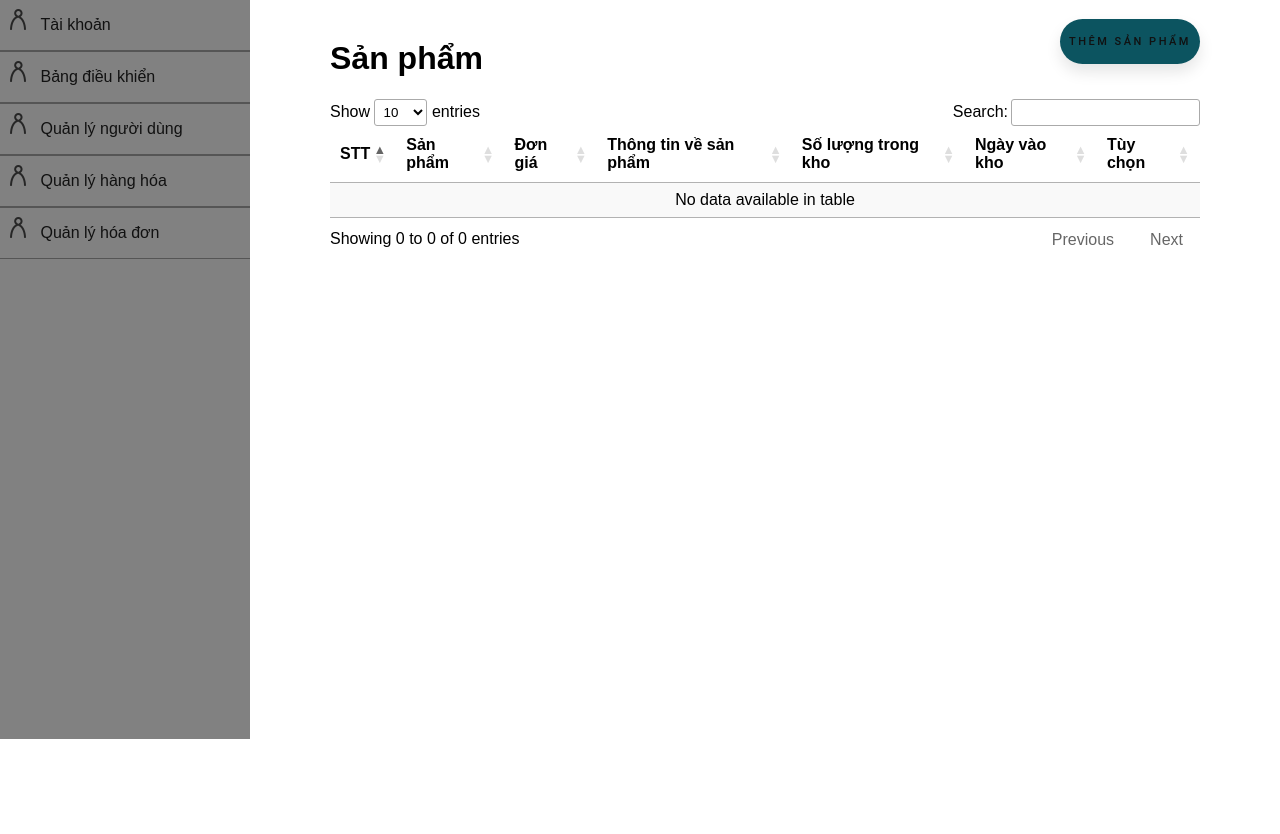
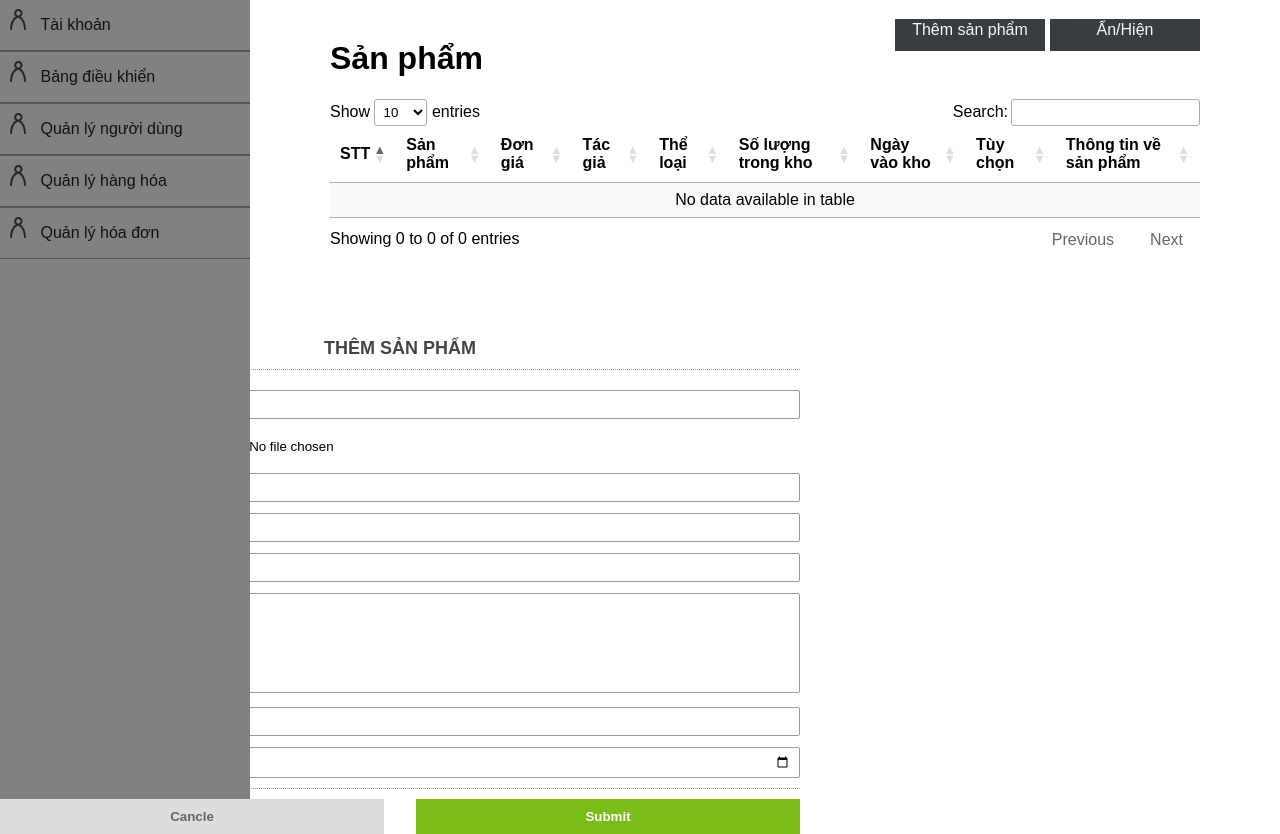
Before and after one commit to manhkun/database, a PHP site: page /public/view/admin/product-manage.php in a window 1280 px wide. Shown: the part 61-895 px from the top of the page. Before the commit the page ends 800 px from the top, so only its background shows below. Run offline with PHP 8.4, Linux system fonts and the light colour scheme; the visitor is signed in with stand-in values (Sample User, id 1); data that the repository does not hold is empty; some libraries are stand-ins or nearby versions.

Commit message:
13 commit
create use modal

```diff
--- a/controller/admin/product-manage.php
+++ b/controller/admin/product-manage.php
@@ -8,7 +8,8 @@ while ($row = mysqli_fetch_array($result)) {
                 <td>{$row['id']}</td>
                 <td><h4>{$row['name']}</h4><br><img width=100 height=100 style=\"object-fit: cover\" src=\"../../../img/products/{$row['image']}\"></td>
                 <td>{$row['price']}</td>
-                <td><b>Tác giả:</b> {$row['author']}<br><b>Thể loại:</b> {$row['category']}<br><b>Giới thiệu:</b> {$row['description']}</td>
+                <td>{$row['author']}</td>
+                <td>{$row['category']}</td>
                 <td>{$row['amount']}</td>
                 <td>{$row['dateModified']}</td>
                 <td >
@@ -16,6 +17,7 @@ while ($row = mysqli_fetch_array($result)) {
                     <button onclick='getData(this)' class=\"btn-edit\" data-id=\"{$row['id']}\" >Sửa</button>
                     <button class=\"btn-delete\" onclick=\"askDelete(this)\" data-id=\"{$row['id']}\"  >Xóa</button>
                 </td>
+                <td>{$row['description']}</td>
             </tr>
         ";
 }
--- a/public/css/admin/index.css
+++ b/public/css/admin/index.css
@@ -21,26 +21,23 @@ a:hover {
 button {
     width: 50px;
     height: 45px;
-    font-family: 'Roboto', sans-serif;
-    font-size: 11px;
-    text-transform: uppercase;
     letter-spacing: 2.5px;
     font-weight: 500;
-    color: #111;
-    background-color: #0c5460;
+    color: #fff;
+    background-color: #444;
     border: none;
-    border-radius: 45px;
-    box-shadow: 0px 8px 15px rgba(0, 0, 0, 0.1);
-    transition: all 0.3s ease 0s;
     cursor: pointer;
     outline: none;
+    margin: 5px;
 }
 
-button:hover {
-    background-color: #2EE59D;
-    box-shadow: 0px 15px 20px rgba(46, 229, 157, 0.4);
+button >a{
     color: #fff;
-    transform: translateY(-7px);
+}
+
+button:hover >a:hover{
+    background-color: #555;
+    color: #fff;
 }
 
 
@@ -115,37 +112,22 @@ header {
     overflow-x: hidden;
 }
 
-/* end Common */
+.content-body ._btn-select{
+    float: right;
+    display :flex;
+}
 
-/*  CSS product-manage BEGIN   */
-
-/*.content-body ._btn-create  button {*/
-/*     !*width: 50px;*!*/
-/*     !*height: 45px;*!*/
-/*     !*font-family: 'Roboto', sans-serif;*!*/
-/*     !*font-size: 11px;*!*/
-/*     !*text-transform: uppercase;*!*/
-/*     !*letter-spacing: 2.5px;*!*/
-/*     !*font-weight: 500;*!*/
-/*     !*color: #777;*!*/
-/*     !*background-color: rgb(90, 56, 56);*!*/
-/*     !*border: none;*!*/
-/*     !*border-radius: 45px;*!*/
-/*     !*box-shadow: 0px 8px 15px rgba(0, 0, 0, 0.1);*!*/
-/*     !*transition: all 0.3s ease 0s;*!*/
-/*     !*cursor: pointer;*!*/
-/*     !*outline: none;*!*/
-/*    background-color: #000000 !important;*/
-/*    border-radius: 1px !important;*/
-/*    color: #f6f6f6 !important;*/
-/* }*/
-
-/*!*.content-body table tbody td > button:hover {*!*/
-/*!*    background-color: #2EE59D;*!*/
-/*!*    box-shadow: 0px 15px 20px rgba(46, 229, 157, 0.4);*!*/
-/*!*    color: #fff;*!*/
-/*!*    transform: translateY(-7px);*!*/
-/*!*}*!*/
+.content-body ._btn-select a{
+    display: block;
+    width: 150px;
+    height: 30px;
+    background-color: #383d42;
+    color: #f7f7f7;
+    margin-left: 5px;
+    padding-top: 2px;
+    text-align: center;
+    cursor: pointer;
+}
 
 .modal.m-800 {
     max-width: 800px !important;
@@ -157,3 +139,5 @@ header {
     height: 100px;
     margin: auto;
 }
+
+/* end Common */
--- a/public/js/admin/index.js
+++ /dev/null
@@ -1,3 +0,0 @@
-$(document).ready( function () {
-    $('#table_id').DataTable();
-} );
--- a/public/view/admin/create-product.php
+++ b/public/view/admin/create-product.php
@@ -34,7 +34,7 @@ include('../layouts/admin/header.php')
         </div>
         <div class="_footer">
             <button class="btn-back" >
-                <a href="./orders-manage.php">Trở lại</a>
+                <a href="./product-manage.php">Trở lại</a>
             </button>
         </div>
     </div>
--- a/public/view/admin/product-manage.php
+++ b/public/view/admin/product-manage.php
@@ -6,7 +6,6 @@
     <title>Sản phẩm</title>
 
     <script src="../../js/jquery-3.3.1.min.js"></script>
-    <script src="https://cdnjs.cloudflare.com/ajax/libs/jquery/3.0.0/jquery.min.js"></script>
 
     <!-- jQuery Modal -->
     <script src="https://cdnjs.cloudflare.com/ajax/libs/jquery-modal/0.9.1/jquery.modal.min.js"></script>
@@ -14,10 +13,13 @@
 
     <link rel="stylesheet" href="../../css/admin/index.css" type="text/css">
     <link rel="stylesheet" href="../../css/admin/_form.css" type="text/css">
-    <link rel="stylesheet" type="text/css" href="https://cdn.datatables.net/1.10.20/css/jquery.dataTables.min.css">
 
-    <link href="https://cdn.datatables.net/responsive/2.2.3/css/responsive.dataTables.min.css" rel="stylesheet"/>
+    <link href="https://cdn.datatables.net/responsive/2.2.3/css/responsive.dataTables.min.css" rel="stylesheet" />
+    <link href="https://cdn.datatables.net/1.10.20/css/jquery.dataTables.min.css" rel="stylesheet" />
+    <script src="https://cdn.datatables.net/1.10.20/js/jquery.dataTables.min.js"></script>
     <script src="https://cdn.datatables.net/responsive/2.2.3/js/dataTables.responsive.min.js"></script>
+
+
 </head>
 <body>
 <?php
@@ -35,19 +37,23 @@
         <div style="float: left ">
             <h1>Sản phẩm</h1>
         </div>
-        <div class=\"_btn-create\"  style="float: right">
-            <button style="width: 140px "><a href="./create-product.php">Thêm sản phẩm</a></button>
+        <div class="_btn-select"  >
+            <a  href="#modal-popup-create" rel="modal:open">Thêm sản phẩm</a>
+            <a  id="btn-show-all-doc">Ẩn/Hiện</a>
         </div>
-        <table id="table_id" class="display">
+
+        <table id="table_id" class="display ">
             <thead>
             <tr>
                 <th>STT</th>
                 <th>Sản phẩm</th>
                 <th>Đơn giá</th>
-                <th>Thông tin về sản phẩm</th>
-                <th class="none" >Số lượng trong kho</th>
+                <th>Tác giả</th>
+                <th>Thể loại</th>
+                <th>Số lượng trong kho</th>
                 <th>Ngày vào kho</th>
                 <th>Tùy chọn</th>
+                <th class="none">Thông tin về sản phẩm</th>
             </tr>
             </thead>
             <tbody>
@@ -64,15 +70,95 @@
     <div id="modal-content"></div>
 </div>
 
+<div id="modal-popup-create" class="modal m-800">
+    <form class="__form"  method="POST" action="../../../controller/admin/create/product.php" enctype="multipart/form-data">
+        <div class="__header">
+            <span>Thêm sản phẩm</span>
+        </div>
+        <div class="__row">
+            <div class="__label"><span>Tên sản phẩm *</span>
+                <div class="__sublabel">Tên sản phẩm</div>
+            </div>
+            <div class="__input"><input type="text" name="name" placeholder="Tên sản phẩm"  required></div>
+            <div class="clear"></div>
+        </div>
+        <div class="__row">
+            <div class="__label"><span>Hình ảnh *</span>
+                <div class="__sublabel">Hình ảnh</div>
+            </div>
+            <div class="__input"><input style='border: 0px;' type="file" name="image" accept="image/x-png,image/gif,image/jpeg"  required></div>
+            <div class="clear"></div>
+        </div>
+        <div class="__row">
+            <div class="__label"><span>Đơn giá *</span>
+                <div class="__sublabel">Đơn giá</div>
+            </div>
+            <div class="__input"><input type="text" name="price" ></div>
+            <div class="clear"></div>
+        </div>
+        <div class="__row">
+            <div class="__label"><span>Tác giả *</span>
+                <div class="__sublabel">Tác giả</div>
+            </div>
+            <div class="__input"><input type="text" name="author"  ></div>
+            <div class="clear"></div>
+        </div>
+        <div class="__row">
+            <div class="__label"><span>Thể loại *</span>
+                <div class="__sublabel">Thể loại</div>
+            </div>
+            <div class="__input"><input type="text" name="category"  ></div>
+            <div class="clear"></div>
+        </div>
+        <div class="__row">
+            <div class="__label"><span>Thông tin chi tiết *</span>
+                <div class="__sublabel">Thông tin chi tiết</div>
+            </div>
+            <div class="__input"><textarea type="text" name="description"  ></textarea></div>
+            <div class="clear"></div>
+        </div>
+        <div class="__row">
+            <div class="__label"><span>Số lượng vào kho *</span>
+                <div class="__sublabel">Số lượng vào kho</div>
+            </div>
+            <div class="__input"><input type="number" name="amount"></div>
+            <div class="clear"></div>
+        </div>
+
+        <div class="__row">
+            <div class="__label"><span>Ngày vào kho *</span>
+                <div class="__sublabel">Ngày vào kho</div>
+            </div>
+            <div class="__input"><input type="date" name="dateModified" min="2019-1-1" max="2030-1-1" ></div>
+            <div class="clear"></div>
+        </div>
+
+        <div class="__buttons">
+            <input type="button" class="cancle __button" onclick="closeForm()" value="Cancle">
+            <input type="submit" class="submit __button" name ="submit" value="Submit">
+        </div>
+    </form>
+</div>
 
 
 <footer class="footer">
 
 </footer>
 
-<script src="../../js/admin/index.js"></script>
+<script>
+    var table = $('#table_id').DataTable({
+        responsive: true,
+        // scrollX: true
+    });
+    $('#btn-show-all-doc').on('click', expandCollapseAll);
+
+    function expandCollapseAll() {
+        table.rows('.parent').nodes().to$().find('td:first-child').trigger('click').length ||
+        table.rows(':not(.parent)').nodes().to$().find('td:first-child').trigger('click')
+    }
+</script>
+<!--<script src="../../js/admin/index.js"></script>-->
 <script src="../../js/admin/product-manage.js"></script>
-<script src="https://cdn.datatables.net/1.10.20/js/jquery.dataTables.js"></script>
 
 </body>
 </html>
```
Also changed, not shown: controller/admin/create/form-create-product.php (deleted, +0 -69 lines), public/view/admin/index.php (+8 -7 lines), public/view/admin/orders-manage.php (+9 -6 lines), public/view/admin/user-manage.php (+9 -5 lines).
